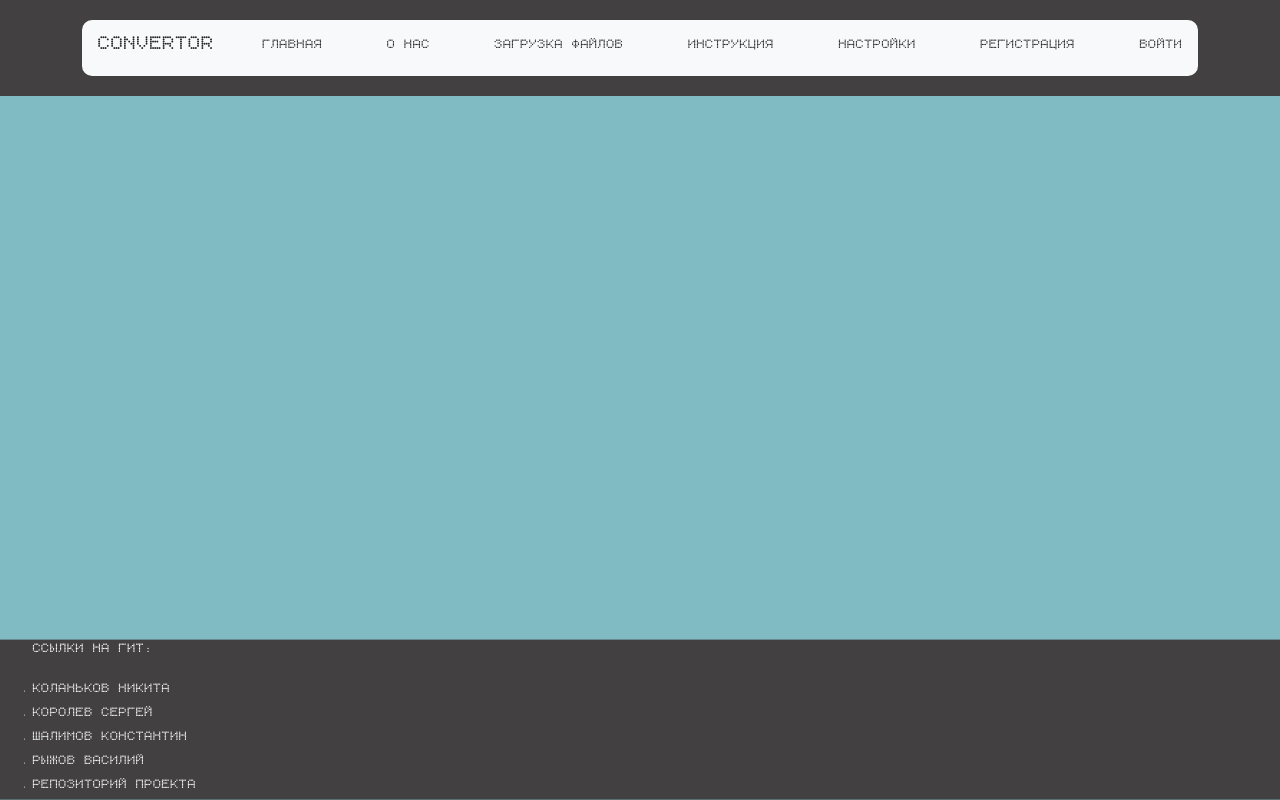
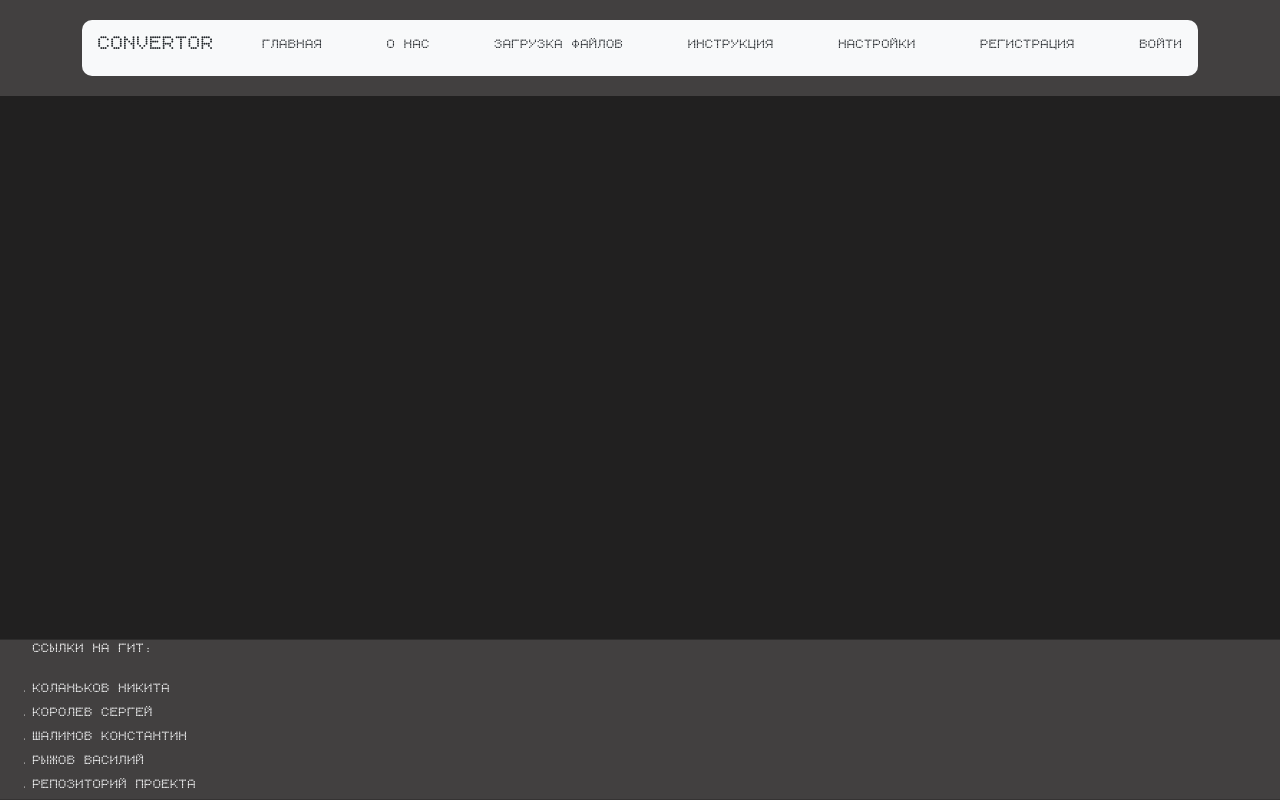
Before and after one commit to NonHexagon/Text_to_audio_service, a Flask app: page /index in a window 1280 px wide. Run offline with Flask 3, Linux system fonts and the light colour scheme; some libraries are stand-ins or nearby versions.

Commit message:
Update style.css
Заменен цвет фона

```diff
--- a/Сайт/static/css/style.css
+++ b/Сайт/static/css/style.css
@@ -17,7 +17,7 @@
 }
 
 body {
-    background: #80bac2;
+    background: #212020;2;
     margin: 0;
     font-family: '5mal6Lampen';
 }
```
